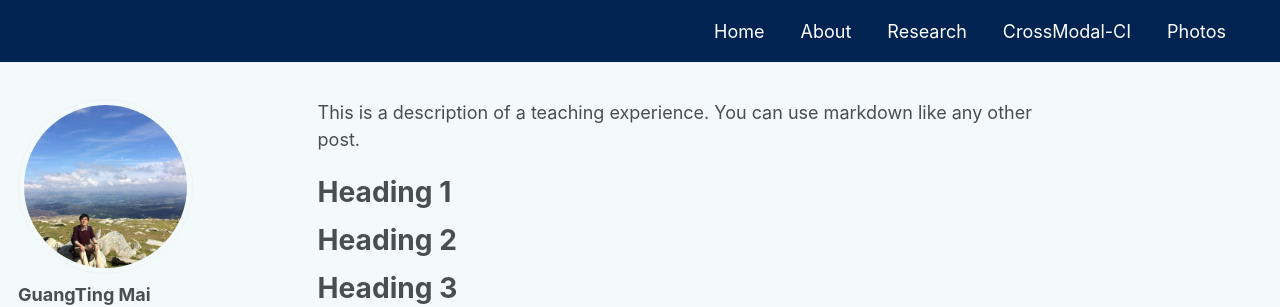
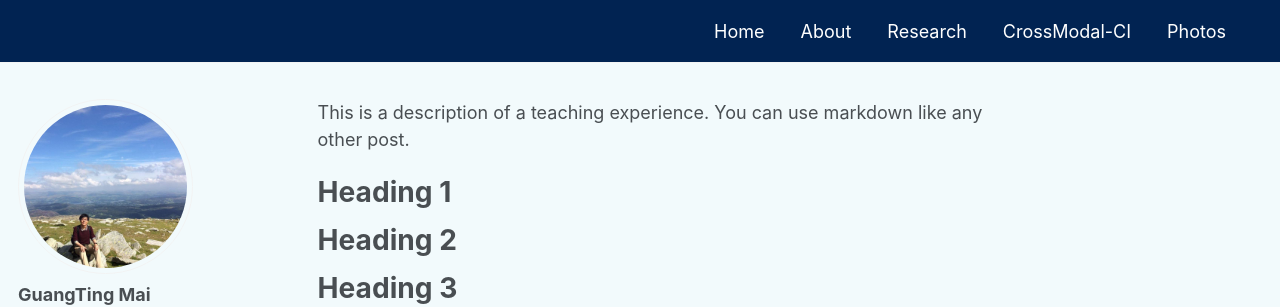
Before and after one commit to guangtingmai/guangtingmai.github.io, a Jekyll site: the page built from _teaching/2015-spring-teaching-2.md, in a window 1280 px wide. Shown: the top 307 px of the page. Built offline with Jekyll 4.4.1, drawn with Linux system fonts in a browser that asks for light colours.

Commit message:
Update custom.scss

```diff
--- a/_sass/custom.scss
+++ b/_sass/custom.scss
@@ -99,8 +99,8 @@ a:hover {
 /* Push all right-side content away from the left sidebar */
 .page__content {
   margin-left: 2rem !important; /* adjust as needed */
-  width: 86%;
-  max-width: 95%;  /* optional: prevent overflow */
+  width: 83%;
+  max-width: 90%;  /* optional: prevent overflow */
 }
 
 .archive > * {
```
